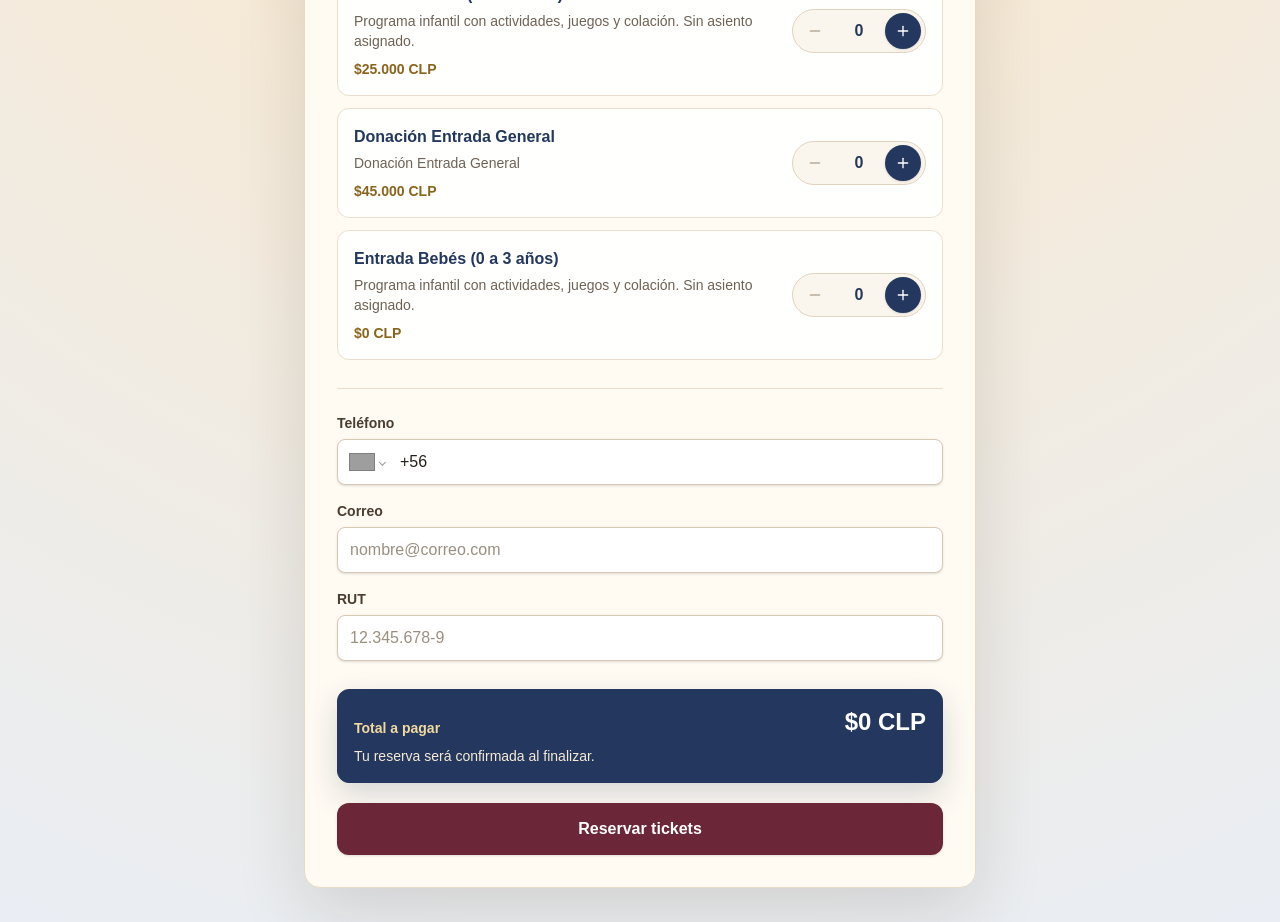
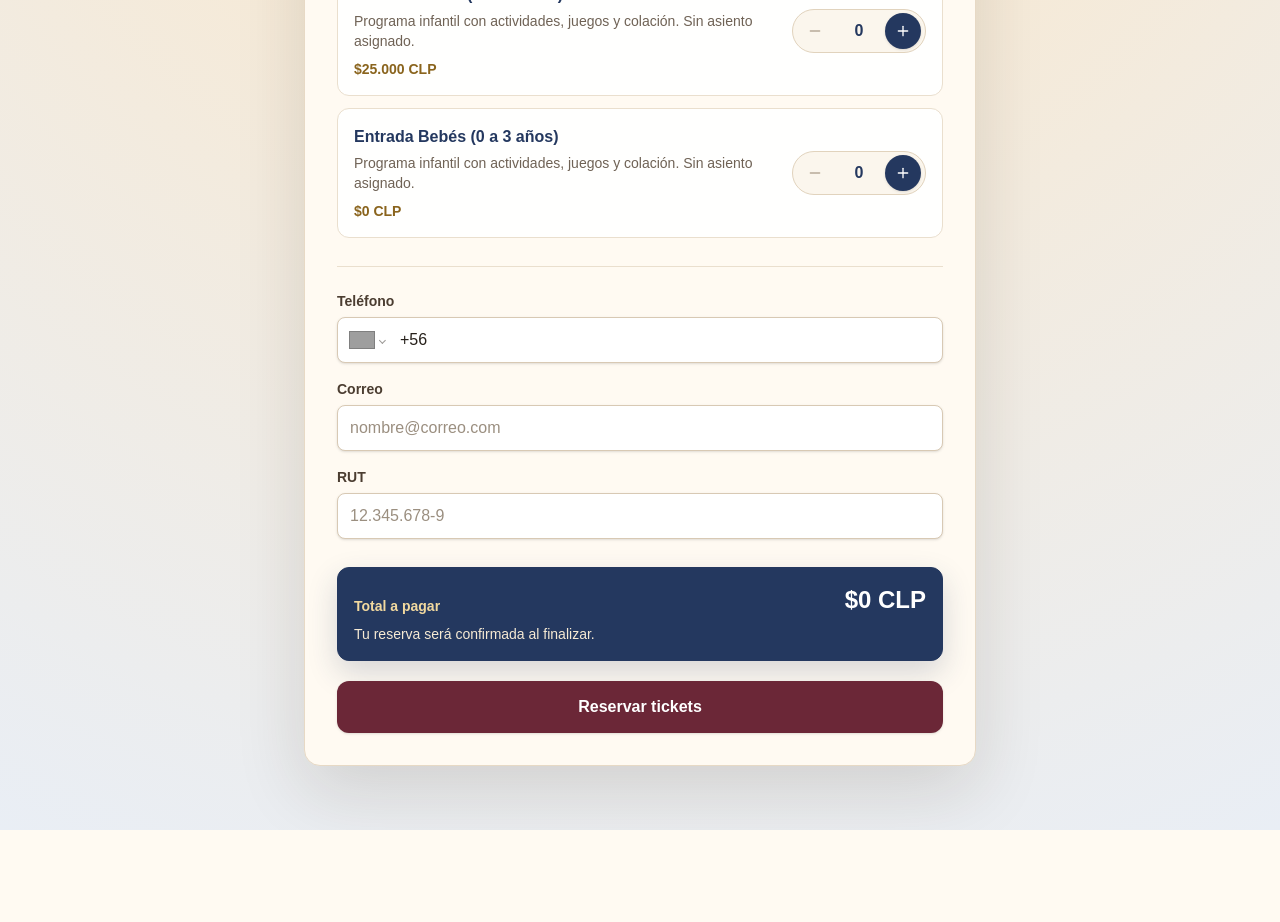
Before and after one commit to MINGOD24/mercadopago-makom, a Next.js app: page / in a window 1280 px wide. Shown: the part 820-1742 px from the top of the page. After the commit the page ends 1650 px from the top, so only its background shows below. Built offline with nearby package versions, Linux system fonts and the light colour scheme; grey boxes are pictures that could not be loaded.

Commit message:
fix: comment out donation ticket selector in the ticket form

```diff
--- a/src/app/page.tsx
+++ b/src/app/page.tsx
@@ -351,13 +351,13 @@ export default function Home() {
               value={form.ninos}
               onChange={(v) => updateTicketQuantity('ninos', v)}
             />
-            <TicketSelector
+            {/* <TicketSelector
               label="Donación Entrada General"
               detail="Donación Entrada General"
               price={formatPrice(PRECIOS.donacion)}
               value={form.donacion}
               onChange={(v) => updateTicketQuantity('donacion', v)}
-            />
+            /> */}
             <TicketSelector
               label="Entrada Bebés (0 a 3 años)"
               detail="Programa infantil con actividades, juegos y colación. Sin asiento asignado."
```
